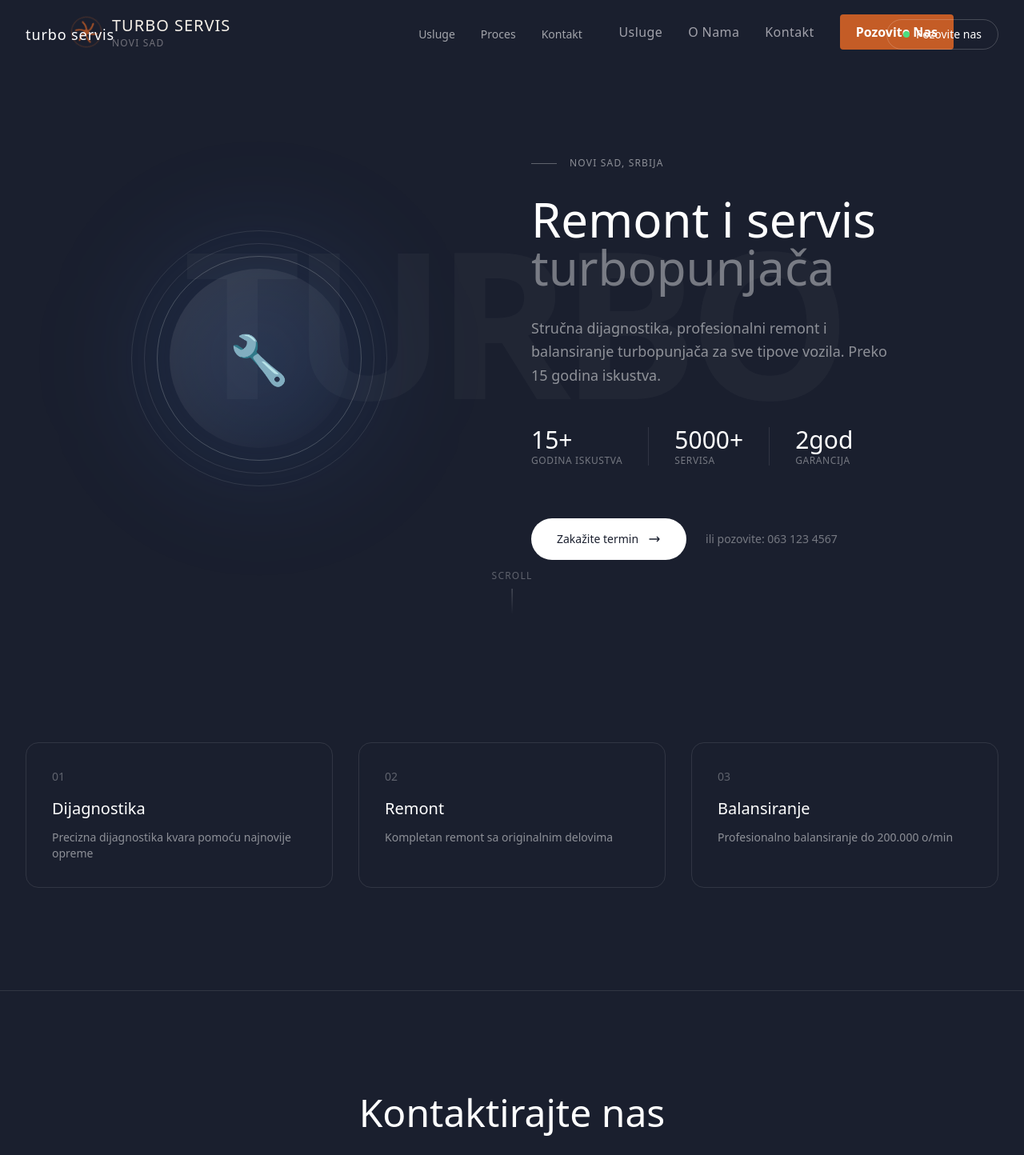
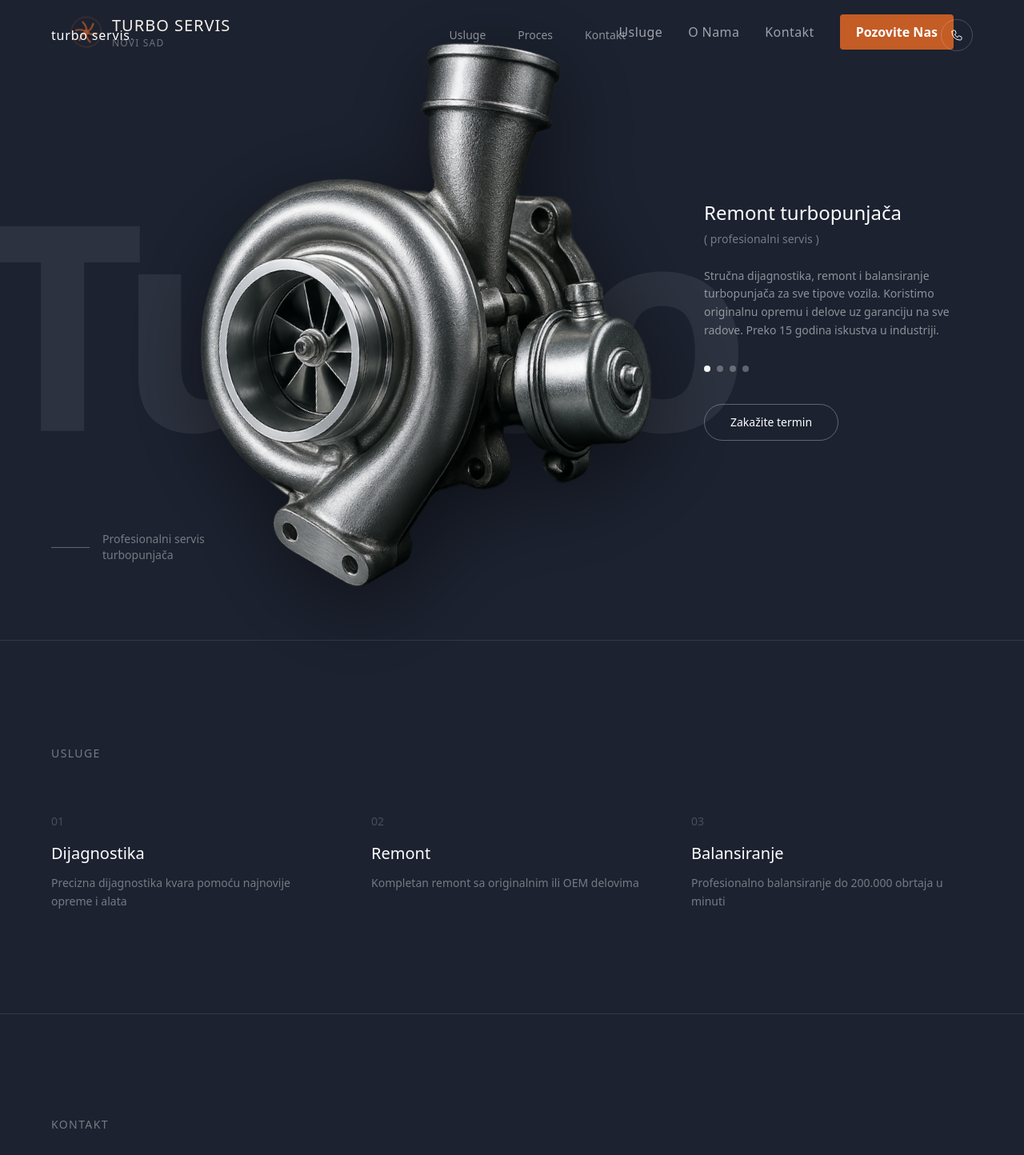
Before and after one commit to omgluka/turboservis-novi-sad, a Next.js app: page / in a window 1280 px wide. Shown: the top 1444 px of the page at 80% size. Built offline with nearby package versions, Linux system fonts and the light colour scheme.

Commit message:
Hero with turbo image overlapping brand text - colbo style

```diff
--- a/app/page.tsx
+++ b/app/page.tsx
@@ -1,162 +1,131 @@
 'use client';
 
-import { useState } from 'react';
 import Image from 'next/image';
 
 export default function Home() {
-  const [menuOpen, setMenuOpen] = useState(false);
-
   return (
-    <main className="min-h-screen bg-[#1a1f2e] text-white overflow-hidden">
+    <main className="min-h-screen bg-[#1c2230] text-white overflow-hidden">
       {/* Navigation */}
-      <nav className="fixed top-0 left-0 right-0 z-50 px-8 py-6">
-        <div className="max-w-7xl mx-auto flex items-center justify-between">
+      <nav className="fixed top-0 left-0 right-0 z-50 px-8 lg:px-16 py-6">
+        <div className="flex items-center justify-between">
           {/* Logo */}
-          <div className="flex items-center gap-2">
-            <span className="text-lg font-light tracking-wider">turbo servis</span>
+          <div className="text-base tracking-wider font-light">
+            turbo servis<span className="text-white/40">.</span>
           </div>
 
           {/* Nav Links */}
-          <div className="hidden md:flex items-center gap-8">
-            <a href="#usluge" className="text-sm text-white/60 hover:text-white transition-colors">Usluge</a>
-            <a href="#proces" className="text-sm text-white/60 hover:text-white transition-colors">Proces</a>
-            <a href="#kontakt" className="text-sm text-white/60 hover:text-white transition-colors">Kontakt</a>
+          <div className="hidden md:flex items-center gap-10">
+            <a href="#usluge" className="text-sm text-white/50 hover:text-white transition-colors">Usluge</a>
+            <a href="#proces" className="text-sm text-white/50 hover:text-white transition-colors">Proces</a>
+            <a href="#kontakt" className="text-sm text-white/50 hover:text-white transition-colors">Kontakt</a>
           </div>
 
-          {/* CTA */}
+          {/* Contact Icon */}
           <a
             href="tel:+381631234567"
-            className="hidden md:flex items-center gap-2 text-sm border border-white/20 rounded-full px-5 py-2 hover:bg-white/10 transition-colors"
+            className="w-10 h-10 rounded-full border border-white/20 flex items-center justify-center hover:bg-white/10 transition-colors"
           >
-            <span className="w-2 h-2 bg-green-400 rounded-full animate-pulse" />
-            Pozovite nas
+            <svg className="w-4 h-4" fill="none" viewBox="0 0 24 24" stroke="currentColor">
+              <path strokeLinecap="round" strokeLinejoin="round" strokeWidth={1.5} d="M3 5a2 2 0 012-2h3.28a1 1 0 01.948.684l1.498 4.493a1 1 0 01-.502 1.21l-2.257 1.13a11.042 11.042 0 005.516 5.516l1.13-2.257a1 1 0 011.21-.502l4.493 1.498a1 1 0 01.684.949V19a2 2 0 01-2 2h-1C9.716 21 3 14.284 3 6V5z" />
+            </svg>
           </a>
-
-          {/* Mobile menu button */}
-          <button
-            className="md:hidden p-2"
-            onClick={() => setMenuOpen(!menuOpen)}
-          >
-            <div className="w-6 h-0.5 bg-white mb-1.5" />
-            <div className="w-6 h-0.5 bg-white" />
-          </button>
         </div>
       </nav>
 
       {/* Hero Section */}
       <section className="relative min-h-screen flex items-center">
-        {/* Background brand text */}
-        <div className="absolute inset-0 flex items-center justify-center pointer-events-none select-none overflow-hidden">
+        {/* Background brand text - positioned left */}
+        <div className="absolute left-0 top-1/2 -translate-y-1/2 pointer-events-none select-none">
           <h1
-            className="text-[20vw] font-bold tracking-tighter text-white/[0.03] leading-none"
-            style={{ fontFamily: 'system-ui, -apple-system, sans-serif' }}
+            className="text-[28vw] font-bold leading-[0.85] tracking-tighter text-white/[0.07]"
+            style={{ marginLeft: '-2vw' }}
           >
-            TURBO
+            Turbo
           </h1>
         </div>
 
-        {/* Content Grid */}
-        <div className="relative z-10 w-full max-w-7xl mx-auto px-8 grid grid-cols-1 lg:grid-cols-2 gap-12 items-center pt-24">
+        {/* Main Content Container */}
+        <div className="relative z-10 w-full min-h-screen flex">
 
-          {/* Left: Product Image */}
-          <div className="relative flex items-center justify-center">
-            {/* Glow effect */}
-            <div className="absolute inset-0 bg-gradient-radial from-blue-500/20 via-transparent to-transparent blur-3xl" />
+          {/* Left Side - Product Image (overlapping text) */}
+          <div className="flex-1 relative flex items-center justify-center">
+            {/* Turbo Image */}
+            <div className="relative w-[60vw] max-w-2xl aspect-square ml-[10vw]">
+              <Image
+                src="/images/turbo.png"
+                alt="Turbocharger"
+                fill
+                className="object-contain drop-shadow-2xl"
+                style={{
+                  filter: 'drop-shadow(0 25px 50px rgba(0,0,0,0.5))',
+                  transform: 'rotate(-15deg) scale(1.1)'
+                }}
+                priority
+              />
+            </div>
 
-            {/* Product image placeholder - replace with actual turbo */}
-            <div className="relative w-full max-w-lg aspect-square">
-              <div className="absolute inset-0 flex items-center justify-center">
-                {/* Placeholder turbo visualization */}
-                <div className="relative w-80 h-80">
-                  <div className="absolute inset-0 rounded-full border border-white/10" />
-                  <div className="absolute inset-4 rounded-full border border-white/10" />
-                  <div className="absolute inset-8 rounded-full border border-white/20" />
-                  <div className="absolute inset-12 rounded-full bg-gradient-to-br from-white/10 to-transparent" />
-                  <div className="absolute inset-0 flex items-center justify-center">
-                    <span className="text-6xl">🔧</span>
-                  </div>
-                </div>
+            {/* Bottom left tagline */}
+            <div className="absolute bottom-24 left-16 flex items-center gap-4">
+              <div className="w-12 h-px bg-white/30" />
+              <div className="text-sm text-white/40">
+                <div>Profesionalni servis</div>
+                <div>turbopunjača</div>
               </div>
             </div>
           </div>
 
-          {/* Right: Content */}
-          <div className="space-y-8">
-            {/* Small label */}
-            <div className="flex items-center gap-4">
-              <div className="w-8 h-px bg-white/30" />
-              <span className="text-xs text-white/50 uppercase tracking-widest">Novi Sad, Srbija</span>
-            </div>
-
-            {/* Headline */}
-            <div className="space-y-4">
-              <h2 className="text-4xl md:text-5xl lg:text-6xl font-light leading-tight">
-                Remont i servis
-                <br />
-                <span className="text-white/40">turbopunjača</span>
+          {/* Right Side - Content */}
+          <div className="w-[400px] flex flex-col justify-center pr-16 py-24">
+            {/* Product Title */}
+            <div className="mb-6">
+              <h2 className="text-2xl font-normal mb-1">
+                Remont turbopunjača
               </h2>
+              <span className="text-white/40 text-sm">( profesionalni servis )</span>
             </div>
 
             {/* Description */}
-            <p className="text-white/50 text-lg max-w-md leading-relaxed">
-              Stručna dijagnostika, profesionalni remont i balansiranje turbopunjača za sve tipove vozila.
-              Preko 15 godina iskustva.
+            <p className="text-sm text-white/50 leading-relaxed mb-8">
+              Stručna dijagnostika, remont i balansiranje turbopunjača za sve tipove vozila.
+              Koristimo originalnu opremu i delove uz garanciju na sve radove.
+              Preko 15 godina iskustva u industriji.
             </p>
 
-            {/* Stats row */}
-            <div className="flex items-center gap-8 py-4">
-              <div>
-                <div className="text-3xl font-light">15+</div>
-                <div className="text-xs text-white/40 uppercase tracking-wider">Godina iskustva</div>
-              </div>
-              <div className="w-px h-12 bg-white/10" />
-              <div>
-                <div className="text-3xl font-light">5000+</div>
-                <div className="text-xs text-white/40 uppercase tracking-wider">Servisa</div>
-              </div>
-              <div className="w-px h-12 bg-white/10" />
-              <div>
-                <div className="text-3xl font-light">2god</div>
-                <div className="text-xs text-white/40 uppercase tracking-wider">Garancija</div>
-              </div>
+            {/* Service dots */}
+            <div className="flex items-center gap-2 mb-10">
+              <div className="w-2 h-2 rounded-full bg-white" />
+              <div className="w-2 h-2 rounded-full bg-white/30" />
+              <div className="w-2 h-2 rounded-full bg-white/30" />
+              <div className="w-2 h-2 rounded-full bg-white/30" />
             </div>
 
-            {/* CTA */}
-            <div className="flex items-center gap-6 pt-4">
+            {/* CTA Button */}
             <a
               href="tel:+381631234567"
-                className="inline-flex items-center gap-3 bg-white text-[#1a1f2e] px-8 py-4 rounded-full text-sm font-medium hover:bg-white/90 transition-colors"
+              className="inline-flex items-center justify-center gap-2 border border-white/30 rounded-full px-8 py-3 text-sm hover:bg-white hover:text-[#1c2230] transition-all duration-300 w-fit"
             >
               Zakažite termin
-                <svg className="w-4 h-4" fill="none" viewBox="0 0 24 24" stroke="currentColor">
-                  <path strokeLinecap="round" strokeLinejoin="round" strokeWidth={2} d="M17 8l4 4m0 0l-4 4m4-4H3" />
-                </svg>
             </a>
-              <span className="text-sm text-white/40">ili pozovite: 063 123 4567</span>
           </div>
-          </div>
-        </div>
-
-        {/* Scroll indicator */}
-        <div className="absolute bottom-8 left-1/2 -translate-x-1/2 flex flex-col items-center gap-2">
-          <span className="text-xs text-white/30 uppercase tracking-widest">Scroll</span>
-          <div className="w-px h-8 bg-gradient-to-b from-white/30 to-transparent" />
         </div>
       </section>
 
-      {/* Services Section - Minimal preview */}
-      <section id="usluge" className="py-32 px-8">
-        <div className="max-w-7xl mx-auto">
-          <div className="grid grid-cols-1 md:grid-cols-3 gap-8">
+      {/* Services Section */}
+      <section id="usluge" className="py-32 px-8 lg:px-16 border-t border-white/10">
+        <div className="max-w-6xl mx-auto">
+          <div className="mb-16">
+            <span className="text-sm text-white/40 uppercase tracking-widest">Usluge</span>
+          </div>
+          <div className="grid grid-cols-1 md:grid-cols-3 gap-12">
             {[
-              { title: 'Dijagnostika', desc: 'Precizna dijagnostika kvara pomoću najnovije opreme' },
-              { title: 'Remont', desc: 'Kompletan remont sa originalnim delovima' },
-              { title: 'Balansiranje', desc: 'Profesionalno balansiranje do 200.000 o/min' },
-            ].map((service, i) => (
-              <div key={i} className="group p-8 border border-white/10 rounded-2xl hover:border-white/20 transition-colors">
-                <div className="text-sm text-white/30 mb-4">0{i + 1}</div>
+              { num: '01', title: 'Dijagnostika', desc: 'Precizna dijagnostika kvara pomoću najnovije opreme i alata' },
+              { num: '02', title: 'Remont', desc: 'Kompletan remont sa originalnim ili OEM delovima' },
+              { num: '03', title: 'Balansiranje', desc: 'Profesionalno balansiranje do 200.000 obrtaja u minuti' },
+            ].map((service) => (
+              <div key={service.num} className="group">
+                <div className="text-sm text-white/20 mb-4">{service.num}</div>
                 <h3 className="text-xl font-light mb-3">{service.title}</h3>
-                <p className="text-sm text-white/50">{service.desc}</p>
+                <p className="text-sm text-white/40 leading-relaxed">{service.desc}</p>
               </div>
             ))}
           </div>
@@ -164,31 +133,32 @@ export default function Home() {
       </section>
 
       {/* Contact Section */}
-      <section id="kontakt" className="py-32 px-8 border-t border-white/10">
-        <div className="max-w-7xl mx-auto text-center">
-          <h2 className="text-4xl md:text-5xl font-light mb-8">Kontaktirajte nas</h2>
-          <p className="text-white/50 mb-12 max-w-xl mx-auto">
-            Slobodno nas pozovite za besplatnu procenu ili zakažite termin za dijagnostiku.
+      <section id="kontakt" className="py-32 px-8 lg:px-16 border-t border-white/10">
+        <div className="max-w-6xl mx-auto flex flex-col md:flex-row md:items-end md:justify-between gap-12">
+          <div>
+            <span className="text-sm text-white/40 uppercase tracking-widest block mb-6">Kontakt</span>
+            <h2 className="text-4xl font-light mb-4">Pozovite nas</h2>
+            <p className="text-white/40 max-w-md">
+              Besplatna procena i savet. Radimo sa svim tipovima vozila.
             </p>
-          <div className="flex flex-col md:flex-row items-center justify-center gap-8">
+          </div>
+          <div className="text-right">
             <a
               href="tel:+381631234567"
-              className="flex items-center gap-3 text-2xl font-light hover:text-white/80 transition-colors"
+              className="text-3xl font-light hover:text-white/70 transition-colors block mb-2"
             >
-              <span className="w-3 h-3 bg-green-400 rounded-full" />
               063 123 4567
             </a>
-            <span className="text-white/20">|</span>
-            <span className="text-white/50">Novi Sad, Srbija</span>
+            <span className="text-white/40 text-sm">Novi Sad, Srbija</span>
           </div>
         </div>
       </section>
 
       {/* Footer */}
-      <footer className="py-8 px-8 border-t border-white/10">
-        <div className="max-w-7xl mx-auto flex items-center justify-between text-sm text-white/30">
-          <span>© 2024 Turbo Servis Novi Sad</span>
-          <span>Sva prava zadržana</span>
+      <footer className="py-8 px-8 lg:px-16 border-t border-white/10">
+        <div className="max-w-6xl mx-auto flex items-center justify-between text-xs text-white/30">
+          <span>© 2024 Turbo Servis</span>
+          <span>Novi Sad</span>
         </div>
       </footer>
     </main>
--- /dev/null
+++ b/public/images/index.html
@@ -0,0 +1,21 @@
+<!doctype html>
+<meta charset="utf-8" />
+<title>openai-image-gen</title>
+<style>
+  :root { color-scheme: dark; }
+  body { margin: 24px; font: 14px/1.4 ui-sans-serif, system-ui; background: #0b0f14; color: #e8edf2; }
+  h1 { font-size: 18px; margin: 0 0 16px; }
+  .grid { display: grid; grid-template-columns: repeat(auto-fill, minmax(240px, 1fr)); gap: 16px; }
+  figure { margin: 0; padding: 12px; border: 1px solid #1e2a36; border-radius: 14px; background: #0f1620; }
+  img { width: 100%; height: auto; border-radius: 10px; display: block; }
+  figcaption { margin-top: 10px; color: #b7c2cc; }
+  code { color: #9cd1ff; }
+</style>
+<h1>openai-image-gen</h1>
+<p>Output: <code>/home/node/clawd/command-center/projects/turbo-servis/website/public/images</code></p>
+<div class="grid">
+<figure>
+  <a href="001-professional-product-photography-of-a-au.png"><img src="001-professional-product-photography-of-a-au.png" loading="lazy" /></a>
+  <figcaption>Professional product photography of a automotive turbocharger, highly detailed, metallic chrome and aluminum finish, compressor wheel visible, industrial precision engineering, studio lighting on dark background, photorealistic, isolated product shot</figcaption>
+</figure>
+</div>
--- /dev/null
+++ b/public/images/prompts.json
@@ -0,0 +1,6 @@
+[
+  {
+    "prompt": "Professional product photography of a automotive turbocharger, highly detailed, metallic chrome and aluminum finish, compressor wheel visible, industrial precision engineering, studio lighting on dark background, photorealistic, isolated product shot",
+    "file": "001-professional-product-photography-of-a-au.png"
+  }
+]
```
Also changed, not shown: public/images/turbo.png (added). Lines whose indentation alone changed are shown as unchanged.
